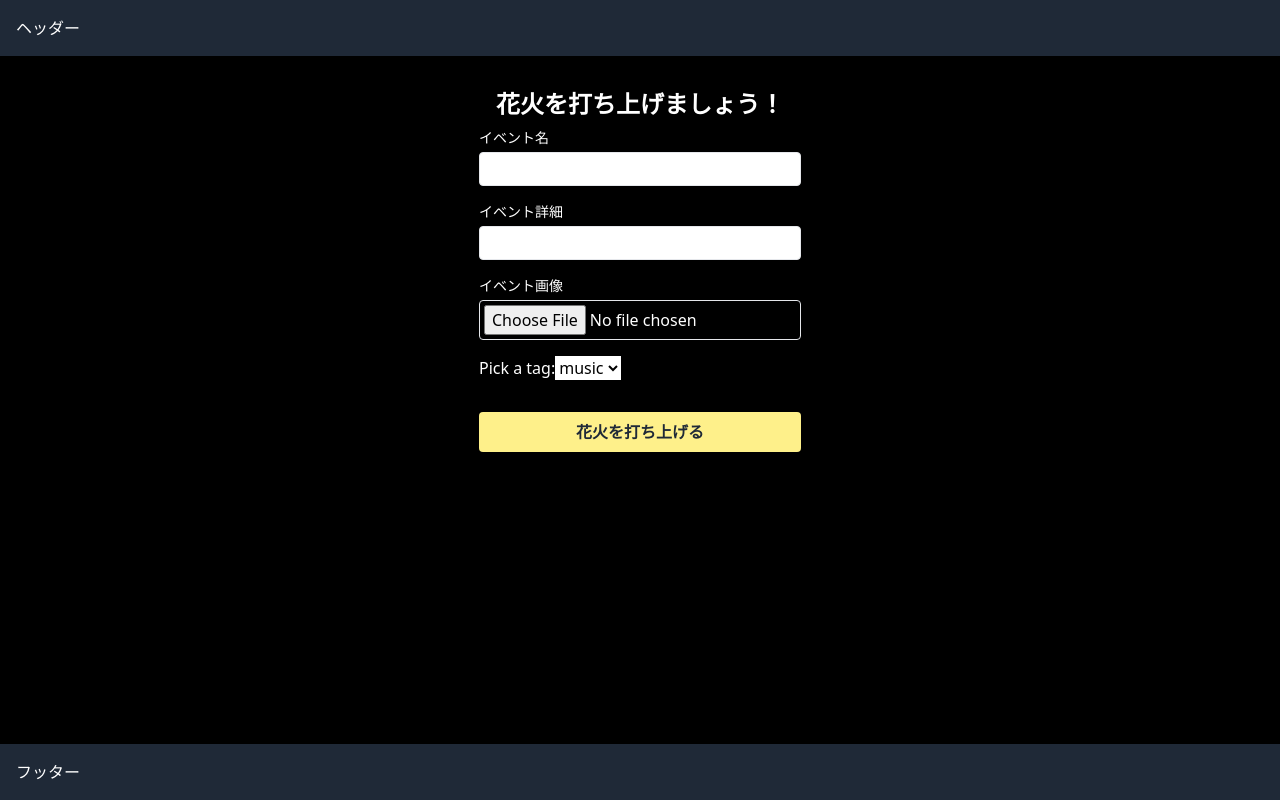
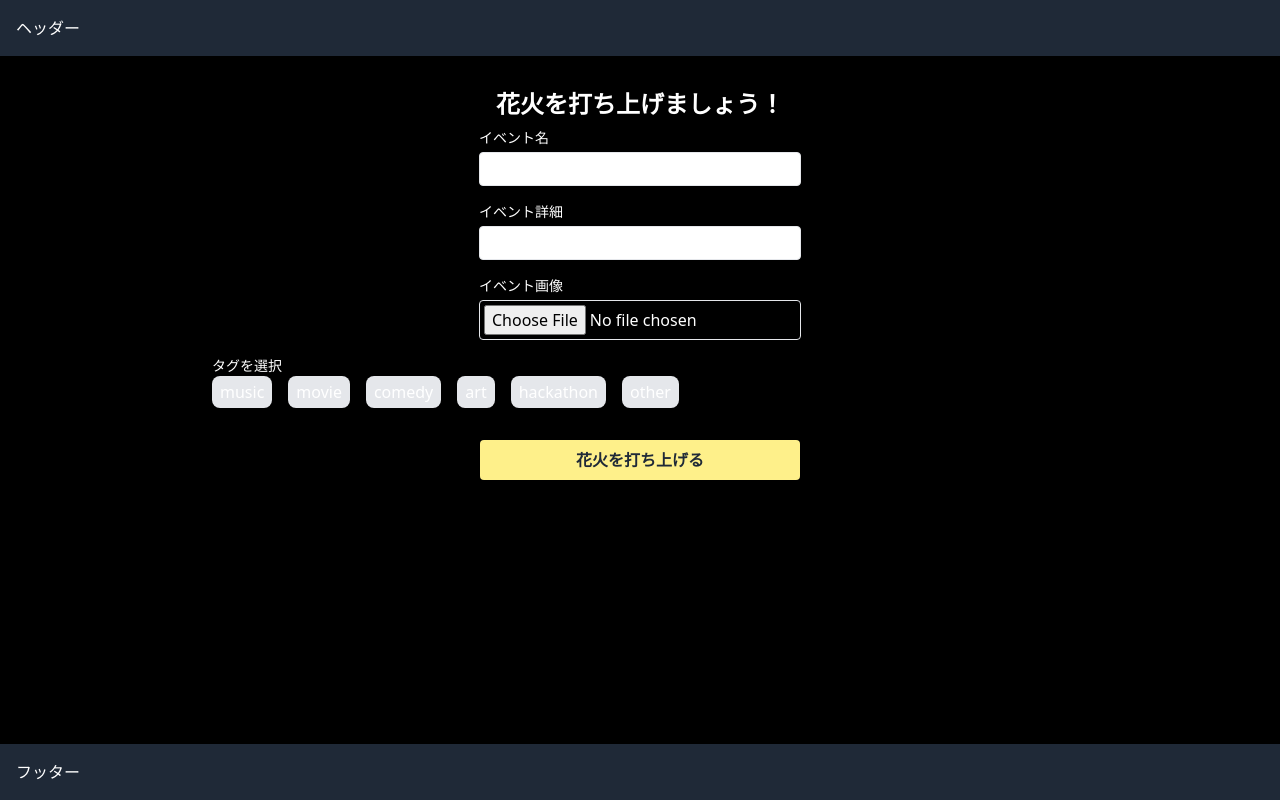
Before and after one commit to tomizawakenshin/team17_frontend, a Next.js app: page /new in a window 1280 px wide. Built offline with nearby package versions, Linux system fonts and the light colour scheme.

Commit message:
花火の形の変化、炎マークの追加、create時にタグボタンの追加

```diff
--- a/app/(main)/comment/[Name]/page.tsx
+++ b/app/(main)/comment/[Name]/page.tsx
@@ -3,6 +3,7 @@
 import { useEffect, useState } from 'react';
 import { useParams } from 'next/navigation';
 import classNames from 'classnames';
+import { BsFire } from "react-icons/bs";
 
 interface CommentData {
   Content: string;
@@ -87,7 +88,10 @@ const EventPage = () => {
           >
             {eventData.Tag}
           </div>
-          <p>Comments: {eventData.CommentCount}</p>
+          <div style={{ display: 'flex', alignItems: 'center' }}>
+            <BsFire className="text-white mx-5" />
+            <p>{eventData.CommentCount}</p>
+          </div>
         </div>
       </div>
       <p className="mx-10">説明:</p>
--- a/components/AllHanabi/AllHanabi.tsx
+++ b/components/AllHanabi/AllHanabi.tsx
@@ -3,6 +3,7 @@
 import { Hanabi } from '@/models/hanabi';
 import React, { useState, useEffect } from 'react';
 import Link from 'next/link';
+import { BsFire } from "react-icons/bs";
 
 interface HanabiProps {
   hanabis: Hanabi[];
@@ -56,7 +57,10 @@ const AllHanabi = ({ hanabis }: HanabiProps) => {
               <p className={`mt-1 text-center text-white rounded-full shadow-sm bg-${getColor(event.Tag)}-500`}>
                 {event.Tag}
               </p>
-              <p className="text-gray-500">Comments: {event.CommentCount}</p>
+              <div style={{ display: 'flex', alignItems: 'center' }}>
+            <BsFire className="text-white mx-5" />
+            <p>{event.CommentCount}</p>
+          </div>
             </div>
           </div>
         </Link>
--- a/components/Firework/Firework.css
+++ b/components/Firework/Firework.css
@@ -1,55 +1,57 @@
 .firework-container {
   position: relative;
-    width: center;
+  width: 100%;
   height: 300px;
   display: flex;
   justify-content: center;
   align-items: center;
+  transform: translate(-15px, 0px);
 }
 
 .center-dot {
-    width: 10px;
-    height: 10px;
+  width: 20px;
+  height: 20px;
   border-radius: 50%;
   position: absolute;
   top: 50%;
   left: 50%;
-    transform: translate(50%, 150%);
+  transform: translate(12%, 80%);
   filter: brightness(2.5) !important;
 }
 
 .dot1 {
-    --size: 20px;
+  --size: 25px;
   --rotate: calc(var(--n) * 360deg / 6);
   position: absolute;
   width: var(--size);
   height: var(--size);
   font-size: var(--size);
   transform-origin: center bottom;
-    transform: rotate(var(--rotate)) translate(30px) rotate(-90deg);
+  transform: rotate(var(--rotate)) translate(60px) rotate(-90deg) scaleX(0.5) scaleY(1.5);
+  /* 横幅を縮小し縦を拡大 */
   filter: brightness(2.5) !important;
 }
 
 .dot2 {
-    --size: 20px;
+  --size: 25px;
   --rotate: calc(var(--n) * 360deg / 12);
   position: absolute;
   width: var(--size);
   height: var(--size);
   font-size: var(--size);
   transform-origin: center bottom;
-    transform: rotate(var(--rotate)) translate(60px) rotate(-90deg);
+  transform: rotate(var(--rotate)) translate(100px) rotate(-90deg) scaleX(0.5) scaleY(1.5);
   filter: brightness(1.7) !important;
 }
 
 .dot3 {
-    --size: 20px;
+  --size: 25px;
   --rotate: calc(var(--n) * 360deg / 24);
   position: absolute;
   width: var(--size);
   height: var(--size);
   font-size: var(--size);
   transform-origin: center bottom;
-    transform: rotate(var(--rotate)) translate(100px) rotate(-90deg);
+  transform: rotate(var(--rotate)) translate(150px) rotate(-90deg) scaleX(0.5) scaleY(1.5);
   filter: brightness(1) !important;
 }
--- a/components/Firework/Firework.tsx
+++ b/components/Firework/Firework.tsx
@@ -29,7 +29,7 @@ const getColor = (category: string) => {
 
 const Firework: React.FC<FireworkProps> = ({ hanabis }) => {
   return (
-    <div className="firework-container">
+    <div className="firework-container mt-10">
       {hanabis.map((item, itemIndex) => (
         <div
           key={item.Name}
@@ -39,7 +39,7 @@ const Firework: React.FC<FireworkProps> = ({ hanabis }) => {
           <div
             style={{
               position: "absolute",
-              top: `${itemIndex * 150}px`,
+              top: `${itemIndex * 300}px`,
               left: "0",
               zIndex: 1,
             }}
@@ -96,7 +96,7 @@ const Firework: React.FC<FireworkProps> = ({ hanabis }) => {
               <div
                 style={{
                   position: "absolute",
-                  top: `${itemIndex * 150}px`,
+                  top: `${itemIndex * 300}px`,
                   left: "0",
                   zIndex: 1,
                 }}
@@ -121,11 +121,11 @@ const Firework: React.FC<FireworkProps> = ({ hanabis }) => {
                 ))}
               </div>
             )}
-            {item.CommentCount >= 7 && (
+            {item.CommentCount >= 2 && (
               <div
                 style={{
                   position: "absolute",
-                  top: `${itemIndex * 150}px`,
+                  top: `${itemIndex * 300}px`,
                   left: "0",
                   zIndex: 2,
                 }}
@@ -146,11 +146,11 @@ const Firework: React.FC<FireworkProps> = ({ hanabis }) => {
                 ))}
               </div>
             )}
-            {item.CommentCount >= 13 && (
+            {item.CommentCount >= 3 && (
               <div
                 style={{
                   position: "absolute",
-                  top: `${itemIndex * 150}px`,
+                  top: `${itemIndex * 300}px`,
                   left: "0",
                   zIndex: 3,
                 }}
@@ -165,6 +165,7 @@ const Firework: React.FC<FireworkProps> = ({ hanabis }) => {
                         position: "absolute",
                         color: getColor(item.Tag),
                         opacity: 1,
+
                       } as React.CSSProperties
                     }
                   />
--- a/components/NewFireworkForm/NewFireworkForm.tsx
+++ b/components/NewFireworkForm/NewFireworkForm.tsx
@@ -1,25 +1,33 @@
 'use client';
 
-import { useRef, useState } from 'react';
+import { useState } from 'react';
 import { useForm } from 'react-hook-form';
+import classNames from 'classnames';
 
 interface IFormInput {
   title: string;
   description: string;
   file: FileList;
+  tag: string;
 }
+
+const getColor = (category: string) => {
+  switch (category) {
+    case 'music': return 'red';
+    case 'movie': return 'blue';
+    case 'comedy': return 'purple';
+    case 'art': return 'yellow';
+    case 'hackathon': return 'green';
+    case 'other': return 'orange';
+    default: return 'gray';
+  }
+};
 
 const NewFireworkForm = () => {
   const { register, handleSubmit, formState: { errors }, reset } = useForm<IFormInput>();
   const [fileName, setFileName] = useState<string>("");
   const [imageData, setImageData] = useState<string>("");
-  const [selectedTag, setSelectedTag] = useState<string>('music');
-
-
-
-  const handleChange = (event: React.ChangeEvent<HTMLSelectElement>) => {
-    setSelectedTag(event.target.value);
-  };
+  const [selectedCategory, setSelectedCategory] = useState<string>("");
 
   const onFileChange = (event: React.ChangeEvent<HTMLInputElement>) => {
     const files = event.target.files;
@@ -39,11 +47,16 @@ const NewFireworkForm = () => {
   };
 
   const onSubmit = (data: IFormInput) => {
-    console.log(data);
+    const formData = {
+      ...data,
+      tag: selectedCategory,
+    };
+    console.log(formData);
   };
 
   return (
-    <div className="container mx-auto px-2 pt-2 flex items-center">
+    <div>
+    <div className="container mx-auto px-5 pt-2 flex items-center">
       <form onSubmit={handleSubmit(onSubmit)} className="max-w-md mx-auto">
         <div className='mb-4'>
           <label htmlFor="title" className="block text-sm font-medium">イベント名</label>
@@ -70,23 +83,36 @@ const NewFireworkForm = () => {
             </div>
           )}
         </div>
-        <label>
-        Pick a tag:
-        <select
-            name="selectedTag"
-            style={{ color: 'black', backgroundColor: 'white' }}
-            value={selectedTag}
-            onChange={handleChange}
-        >
-            <option value="music">music</option>
-            <option value="movie">movie</option>
-            <option value="other">other</option>
-        </select>
-        </label>
+        </form>
+    </div>
+        <div className="max-w-4xl mx-auto px-5">
+          <label htmlFor="tag" className="block text-sm font-medium">タグを選択</label>
+          <div className="flex space-x-2">
+          <div className="flex overflow-x-auto space-x-4 no-scrollbar">
+              {['music', 'movie', 'comedy', 'art', 'hackathon', 'other'].map(category => (
+                <button
+                  key={category}
+                  type="button"
+                  className={classNames(
+                    'px-2 py-1 rounded-lg',
+                    selectedCategory === category
+                      ? `bg-${getColor(category)}-500 text-white`
+                      : 'bg-gray-200'
+                  )}
+                  onClick={() => setSelectedCategory(category)}
+                >
+                  {category}
+                </button>
+              ))}
+            </div>
+          </div>
+        </div>
 
-
-        <button type="submit" className="mt-8 w-full bg-yellow-200 hover:bg-yellow-100 text-gray-800 font-bold py-2 px-4 rounded">花火を打ち上げる</button>
-      </form>
+        <div className="flex justify-center items-center mt-8">
+        <button type="submit" className="w-80 bg-yellow-200 hover:bg-yellow-100 text-gray-800 font-bold py-2 px-4 rounded">
+          花火を打ち上げる
+        </button>
+      </div>
     </div>
   );
 };
```
Lines whose indentation alone changed are shown as unchanged.
